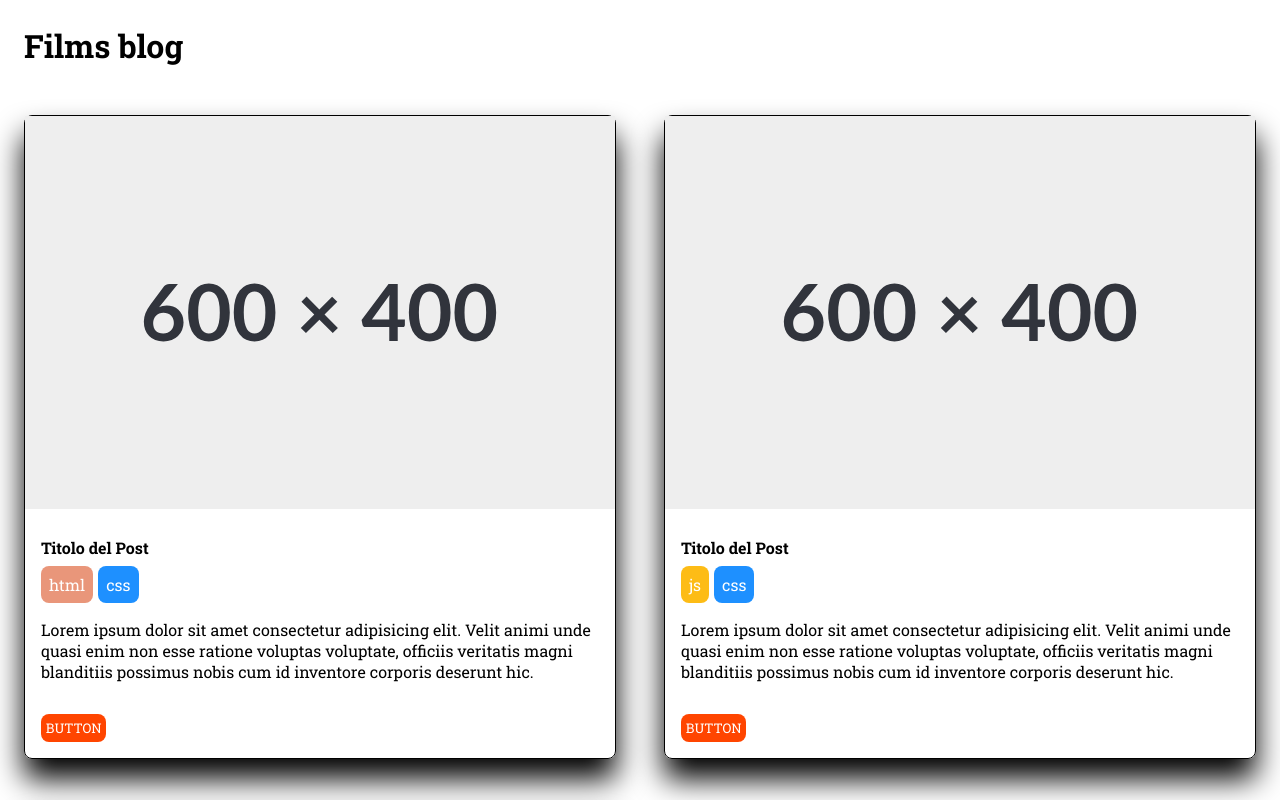
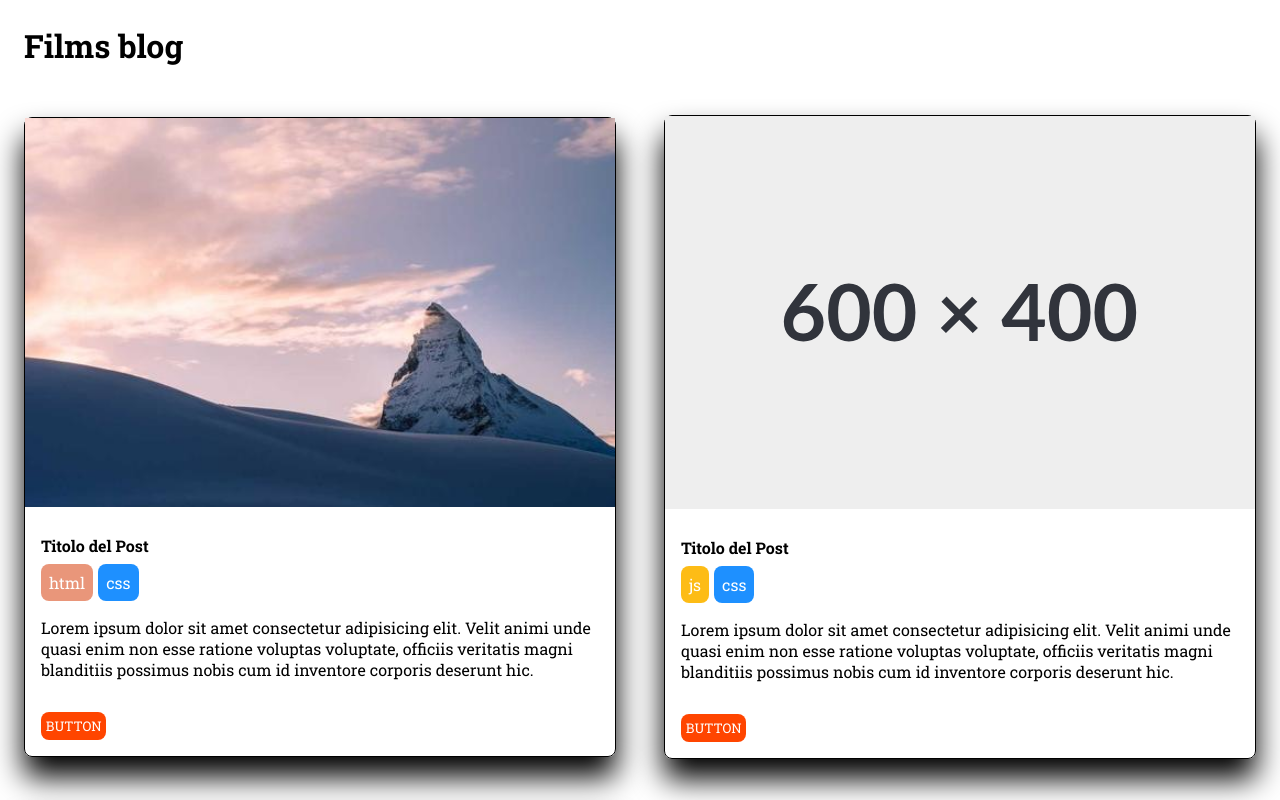
Before and after one commit to AVenturi98/react-props, a React (Vite) app: page / in a window 1280 px wide. Shown: the top 800 px of the page. Built offline with nearby package versions, Linux system fonts and the light colour scheme; a web font is replaced by a local one.

Commit message:
ADD: dynamic image

```diff
--- a/src/App.jsx
+++ b/src/App.jsx
@@ -13,7 +13,7 @@ function App() {
       <div className="flex">
         {posts.map((post) =>
           <div key={post.id} className="col-6">
-            <Card title={post.title} content={post.content} tags={post.tags} published={post.published} />
+            <Card title={post.title} content={post.content} tags={post.tags} published={post.published} image={post.image} />
           </div>)}
       </div>
 
--- a/src/components/card/Card.jsx
+++ b/src/components/card/Card.jsx
@@ -1,7 +1,7 @@
 import style from './Card.module.css'
-import image from '../../assets/31343C.svg'
+import imageDefault from '../../assets/31343C.svg'
 
-function Card({ title, content, tags, published }) {
+function Card({ title, content, tags, published, image }) {
 
     const elementTags = tags.map((tag, elmnTag, className) => {
 
@@ -20,7 +20,7 @@ function Card({ title, content, tags, published }) {
                 <main className="container">
                     <div className={style.card}>
                         <div className={style.cardImg}>
-                            <img className={style.image} src={image} alt="" />
+                            <img className={style.image} src={image || imageDefault} />
                         </div>
                         <div className={style.cardBody}>
                             <div className={style.titleCard}>{title}</div>
--- a/src/posts.jsx
+++ b/src/posts.jsx
@@ -1,8 +1,11 @@
+import caffeImg from './assets/caffe.jpg'
+import mountImg from './assets/mount.jpg'
+
 export const posts = [
     {
         id: 1,
         title: 'Titolo del Post',
-        image: '' /* compila questo campo */,
+        image: mountImg,
         content:
             'Lorem ipsum dolor sit amet consectetur adipisicing elit. Velit animi unde quasi enim non esse ratione voluptas voluptate, officiis veritatis magni blanditiis possimus nobis cum id inventore corporis deserunt hic.',
         tags: ['html', 'css'],
@@ -11,7 +14,7 @@ export const posts = [
     {
         id: 2,
         title: 'Titolo del Post',
-        image: '' /* compila questo campo */,
+        image: undefined /* compila questo campo */,
         content:
             'Lorem ipsum dolor sit amet consectetur adipisicing elit. Velit animi unde quasi enim non esse ratione voluptas voluptate, officiis veritatis magni blanditiis possimus nobis cum id inventore corporis deserunt hic.',
         tags: ['js', 'css'],
@@ -20,7 +23,7 @@ export const posts = [
     {
         id: 3,
         title: 'Titolo del Post',
-        image: '' /* compila questo campo */,
+        image: caffeImg,
         content:
             'Lorem ipsum dolor sit amet consectetur adipisicing elit. Velit animi unde quasi enim non esse ratione voluptas voluptate, officiis veritatis magni blanditiis possimus nobis cum id inventore corporis deserunt hic.',
         tags: ['js', 'php'],
@@ -29,7 +32,7 @@ export const posts = [
     {
         id: 4,
         title: 'Titolo del Post',
-        image: '' /* compila questo campo */,
+        image: null /* compila questo campo */,
         content:
             'Lorem ipsum dolor sit amet consectetur adipisicing elit. Velit animi unde quasi enim non esse ratione voluptas voluptate, officiis veritatis magni blanditiis possimus nobis cum id inventore corporis deserunt hic.',
         tags: ['html'],
```
Also changed, not shown: src/assets/caffe.jpg (added), src/assets/mount.jpg (added).
